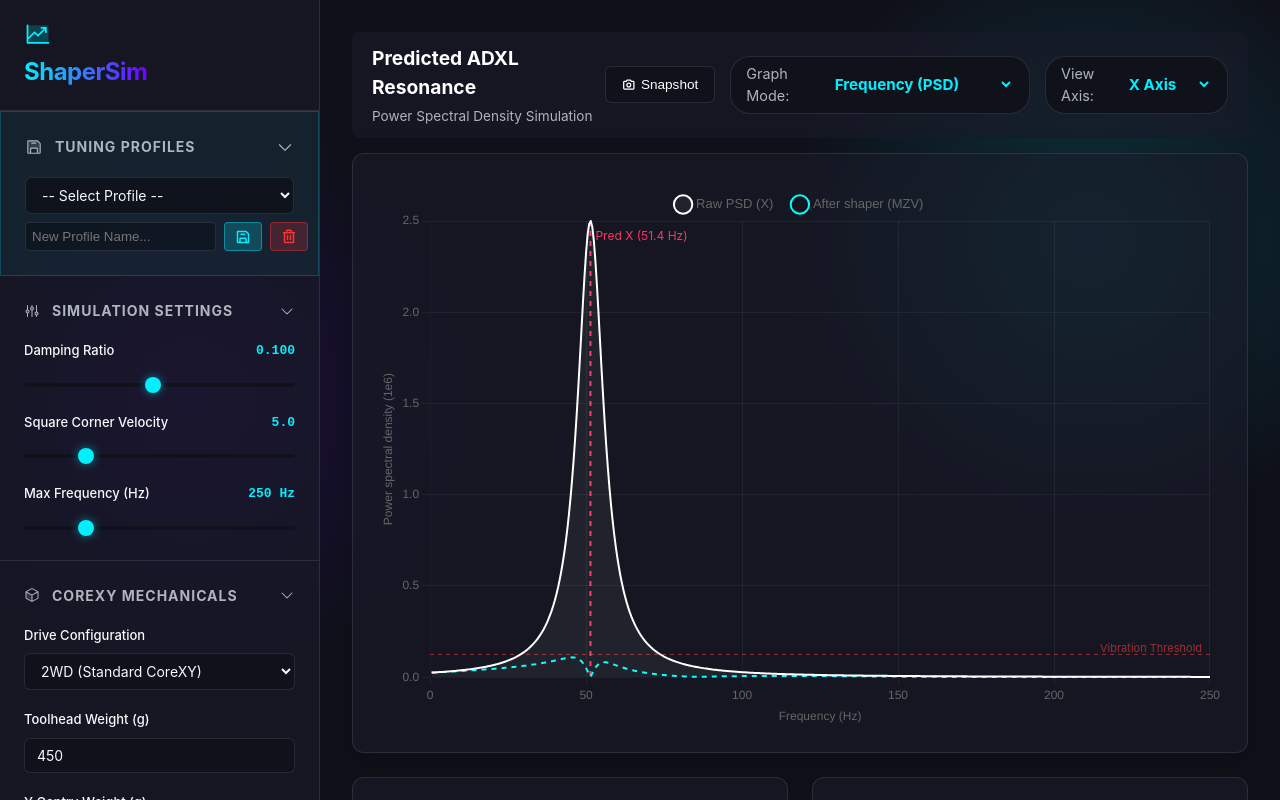
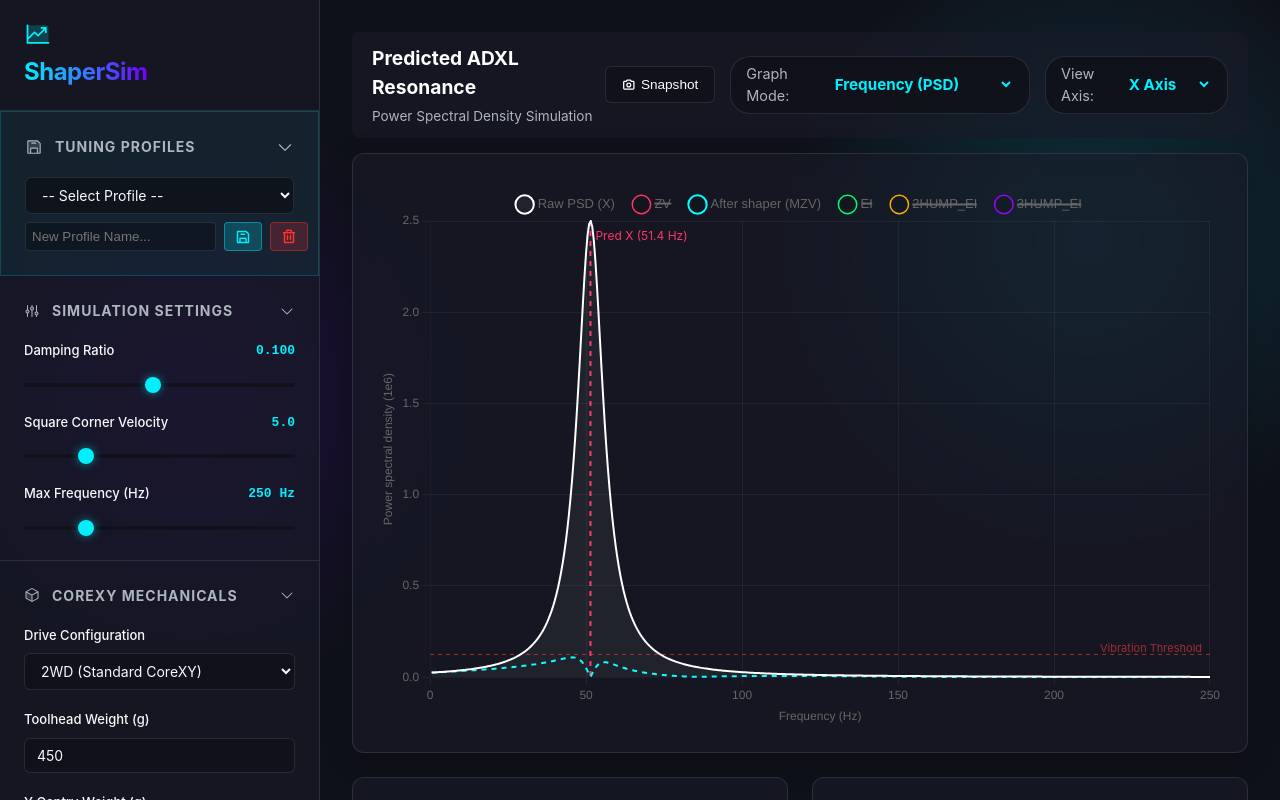
Before and after one commit to Jumpybeetroot/shaper-sim, a React (Vite) app in the folder shaper-sim-react/: page / in a window 1280 px wide. Built offline with nearby package versions, Linux system fonts and the light colour scheme.

Commit message:
feat: Add alternative shapers back to PSD graph as hidden datasets so users can toggle them via legend

```diff
--- a/shaper-sim-react/src/App.tsx
+++ b/shaper-sim-react/src/App.tsx
@@ -218,14 +218,15 @@ function App() {
         });
       }
 
-      const shaperFunc = SHAPERS[activeShaper];
-      if (shaperFunc) {
+      Object.keys(SHAPERS).forEach(shaperName => {
+        const shaperFunc = SHAPERS[shaperName];
         const shaper = shaperFunc(centerFreq, state.dampingRatio);
         const response = estimate_shaper(shaper, state.dampingRatio, freqs);
         const smoothedPsd = psd.map((val, i) => val * response[i]);
 
+        if (shaperName === activeShaper) {
           datasets.push({
-          label: `After shaper (${shaperNames[activeShaper]})`,
+            label: `After shaper (${shaperNames[shaperName]})`,
             data: freqs.map((f, i) => ({ x: f, y: smoothedPsd[i] })),
             borderColor: '#00ffff', // Cyan, just like Klipper's graph
             borderWidth: 2,
@@ -233,7 +234,19 @@ function App() {
             fill: false,
             pointRadius: 0,
           });
+        } else {
+          datasets.push({
+            label: shaperNames[shaperName],
+            data: freqs.map((f, i) => ({ x: f, y: smoothedPsd[i] })),
+            borderColor: colors[shaperName],
+            borderWidth: 1.5,
+            borderDash: [3, 3],
+            fill: false,
+            pointRadius: 0,
+            hidden: true, // Hide by default, user can click legend to toggle on
+          });
         }
+      });
 
       return { labels: [], datasets };
     }
```
Lines whose indentation alone changed are shown as unchanged.
